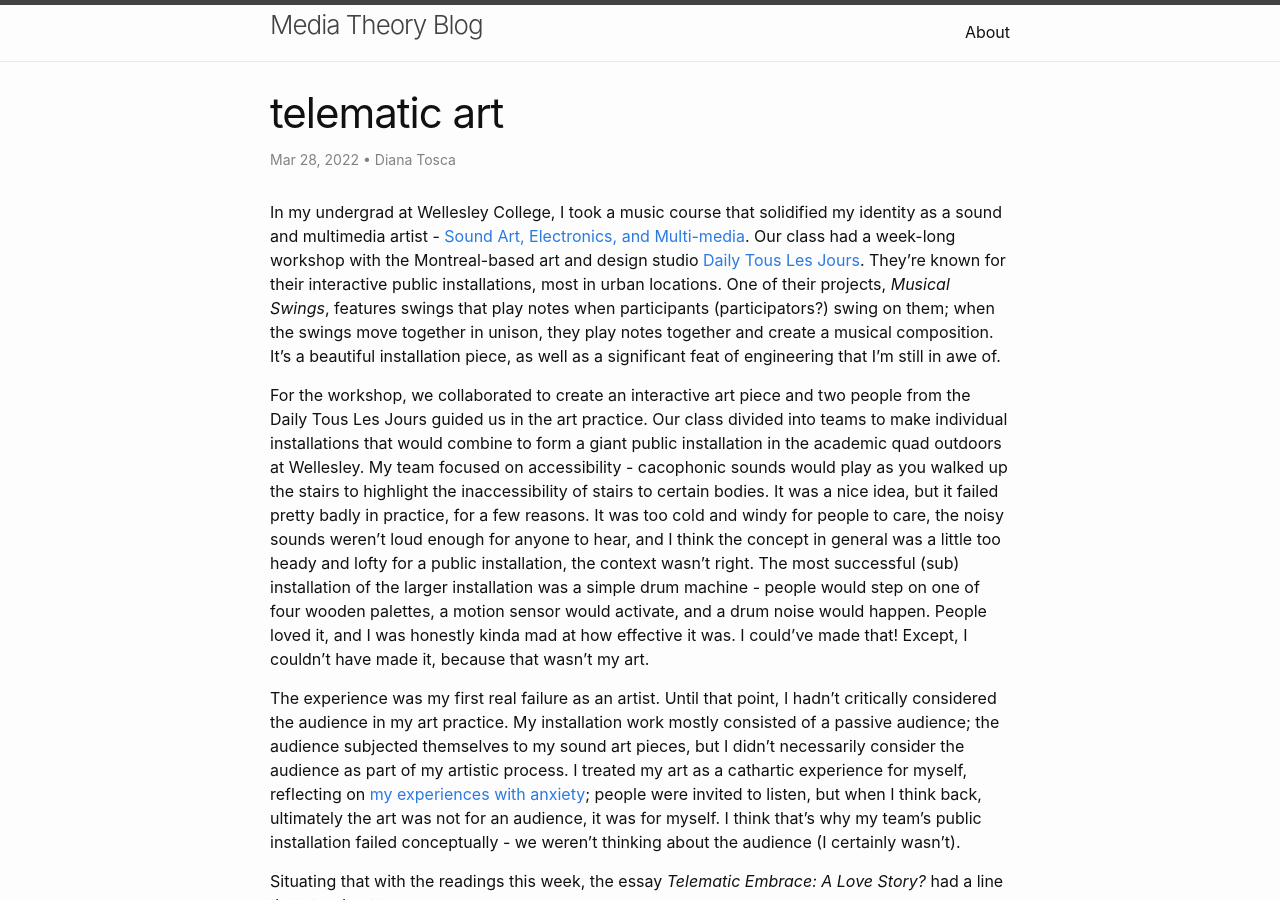
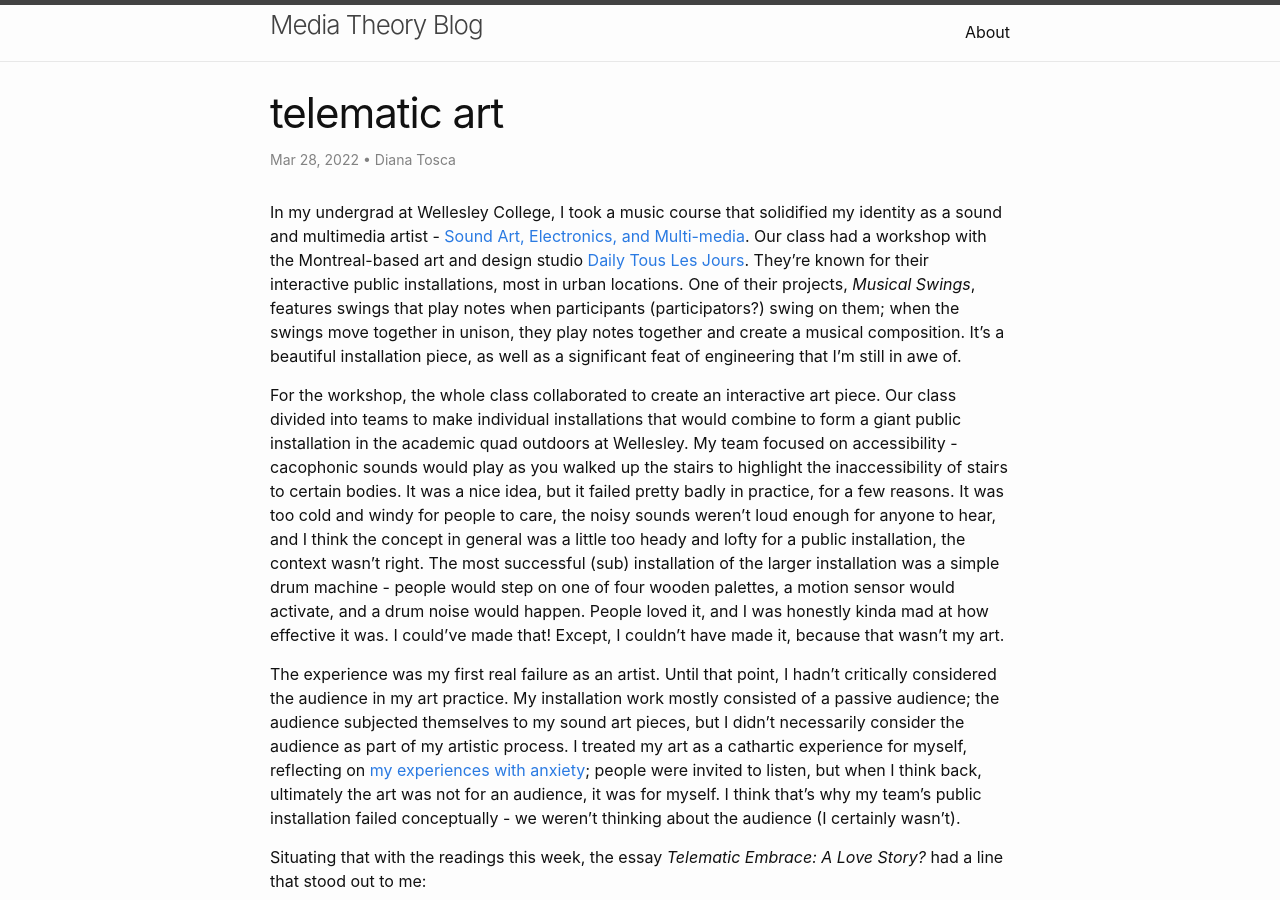
Before and after one commit to dtosca/media-theory, a Jekyll site: the page built from _posts/2022-4-3-reflection-week-8.md, in a window 1280 px wide and 900 px high. Built offline with Jekyll 4.4.1, drawn with Linux system fonts in a browser that asks for light colours; comment, search, counter and statistics services are not loaded.

Commit message:
removing some stuff

```diff
--- a/_posts/2022-4-3-reflection-week-8.md
+++ b/_posts/2022-4-3-reflection-week-8.md
@@ -7,9 +7,9 @@ comments: true
 permalink: /week-8-reflection/
 ---
 
-In my undergrad at Wellesley College, I took a music course that solidified my identity as a sound and multimedia artist - [Sound Art, Electronics, and Multi-media](https://catalog.wellesley.edu/course.php?pos=55&doc_type=MUS+277). Our class had a week-long workshop with the Montreal-based art and design studio [Daily Tous Les Jours](https://www.dailytouslesjours.com/en/work). They’re known for their interactive public installations, most in urban locations. One of their projects, *Musical Swings*, features swings that play notes when participants (participators?) swing on them; when the swings move together in unison, they play notes together and create a musical composition. It’s a beautiful installation piece, as well as a significant feat of engineering that I’m still in awe of.
+In my undergrad at Wellesley College, I took a music course that solidified my identity as a sound and multimedia artist - [Sound Art, Electronics, and Multi-media](https://catalog.wellesley.edu/course.php?pos=55&doc_type=MUS+277). Our class had a workshop with the Montreal-based art and design studio [Daily Tous Les Jours](https://www.dailytouslesjours.com/en/work). They’re known for their interactive public installations, most in urban locations. One of their projects, *Musical Swings*, features swings that play notes when participants (participators?) swing on them; when the swings move together in unison, they play notes together and create a musical composition. It’s a beautiful installation piece, as well as a significant feat of engineering that I’m still in awe of.
 
-For the workshop, we collaborated to create an interactive art piece and two people from the Daily Tous Les Jours guided us in the art practice. Our class divided into teams to make individual installations that would combine to form a giant public installation in the academic quad outdoors at Wellesley. My team focused on accessibility - cacophonic sounds would play as you walked up the stairs to highlight the inaccessibility of stairs to certain bodies. It was a nice idea, but it failed pretty badly in practice, for a few reasons. It was too cold and windy for people to care, the noisy sounds weren’t loud enough for anyone to hear, and I think the concept in general was a little too heady and lofty for a public installation, the context wasn’t right. The most successful (sub) installation of the larger installation was a simple drum machine - people would step on one of four wooden palettes, a motion sensor would activate, and a drum noise would happen. People loved it, and I was honestly kinda mad at how effective it was. I could’ve made that! Except, I couldn’t have made it, because that wasn’t my art.
+For the workshop, the whole class collaborated to create an interactive art piece. Our class divided into teams to make individual installations that would combine to form a giant public installation in the academic quad outdoors at Wellesley. My team focused on accessibility - cacophonic sounds would play as you walked up the stairs to highlight the inaccessibility of stairs to certain bodies. It was a nice idea, but it failed pretty badly in practice, for a few reasons. It was too cold and windy for people to care, the noisy sounds weren’t loud enough for anyone to hear, and I think the concept in general was a little too heady and lofty for a public installation, the context wasn’t right. The most successful (sub) installation of the larger installation was a simple drum machine - people would step on one of four wooden palettes, a motion sensor would activate, and a drum noise would happen. People loved it, and I was honestly kinda mad at how effective it was. I could’ve made that! Except, I couldn’t have made it, because that wasn’t my art.
 
 The experience was my first real failure as an artist. Until that point, I hadn’t critically considered the audience in my art practice. My installation work mostly consisted of a passive audience; the audience subjected themselves to my sound art pieces, but I didn’t necessarily consider the audience as part of my artistic process. I treated my art as a cathartic experience for myself, reflecting on [my experiences with anxiety](https://dianatosca.com/short-of-breath-for-ten-minutes); people were invited to listen, but when I think back, ultimately the art was not for an audience, it was for myself. I think that’s why my team’s public installation failed conceptually - we weren’t thinking about the audience (I certainly wasn’t).
 
```
